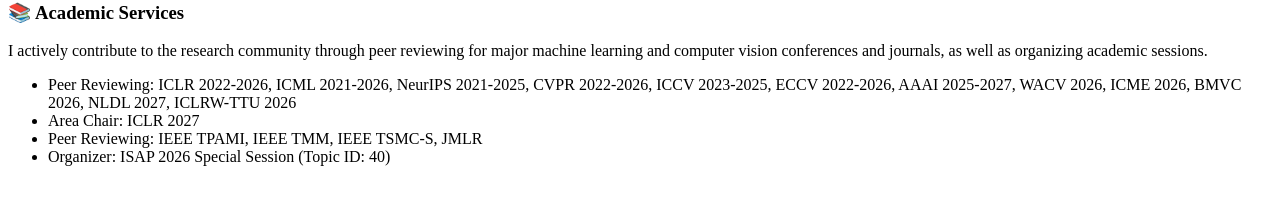
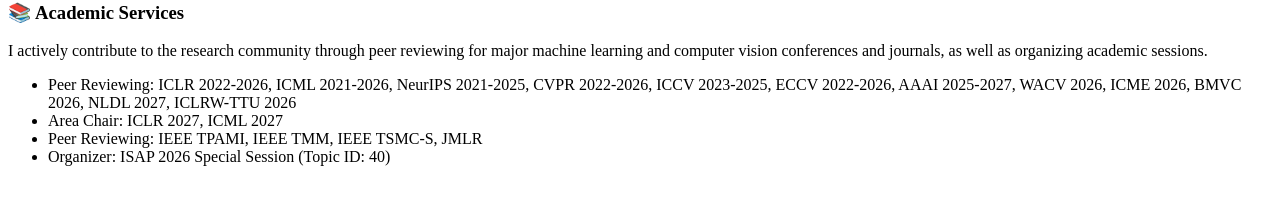
Before and after one commit to chenyaofo/homepagev2, a Jekyll site: the page built from _pages/includes/services.md, in a window 1280 px wide. Shown: the part 469-674 px from the top of the page. Built offline with Jekyll 4.4.1, drawn with Linux system fonts in a browser that asks for light colours; our own code applies the rules of GitHub Pages for plain Markdown files.

Commit message:
更新 services.md

```diff
--- a/_pages/includes/services.md
+++ b/_pages/includes/services.md
@@ -2,6 +2,6 @@
 
 I actively contribute to the research community through peer reviewing for major machine learning and computer vision conferences and journals, as well as organizing academic sessions.
 - Peer Reviewing: ICLR 2022-2026, ICML 2021-2026, NeurIPS 2021-2025, CVPR 2022-2026, ICCV 2023-2025,  ECCV 2022-2026, AAAI 2025-2027, WACV 2026, ICME 2026, BMVC 2026, NLDL 2027, ICLRW-TTU 2026
-- Area Chair: ICLR 2027
+- Area Chair: ICLR 2027, ICML 2027
 - Peer Reviewing: IEEE TPAMI, IEEE TMM, IEEE TSMC-S, JMLR
 - Organizer: ISAP 2026 Special Session (Topic ID: 40)
```
